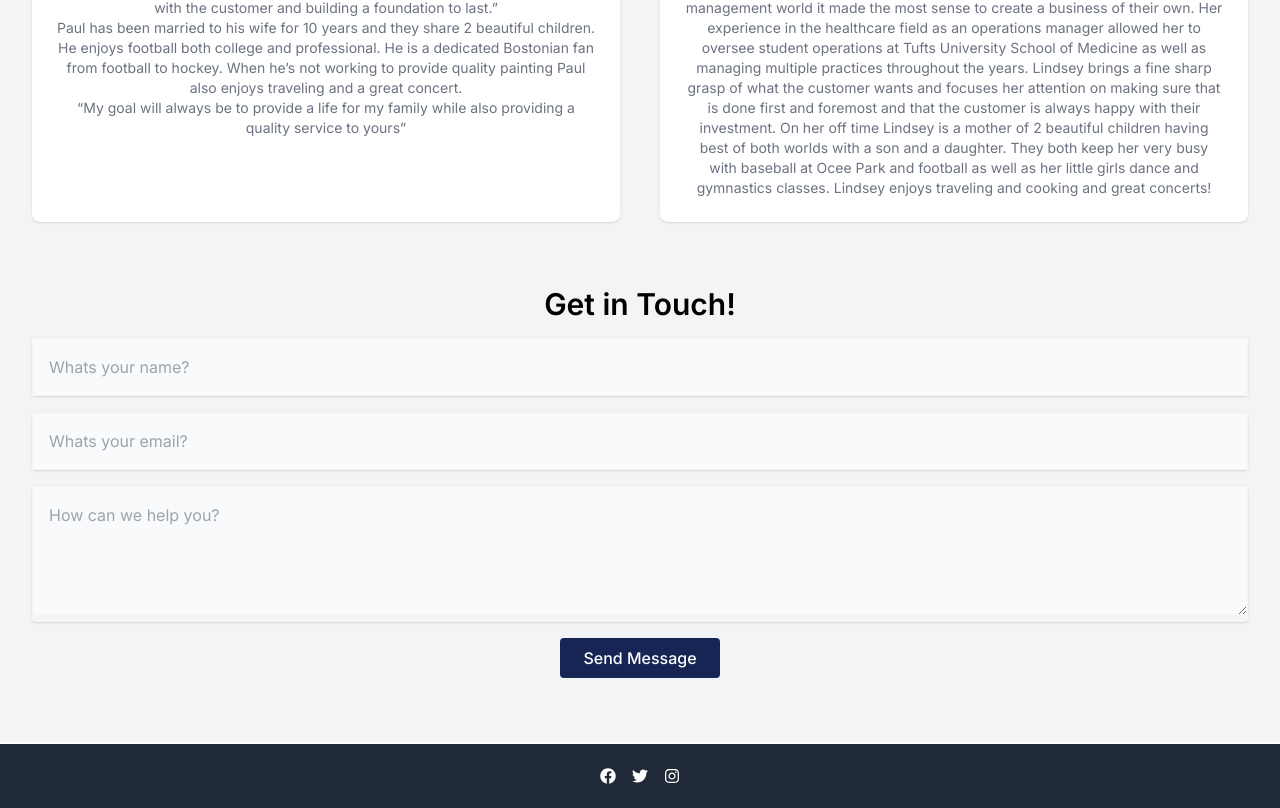
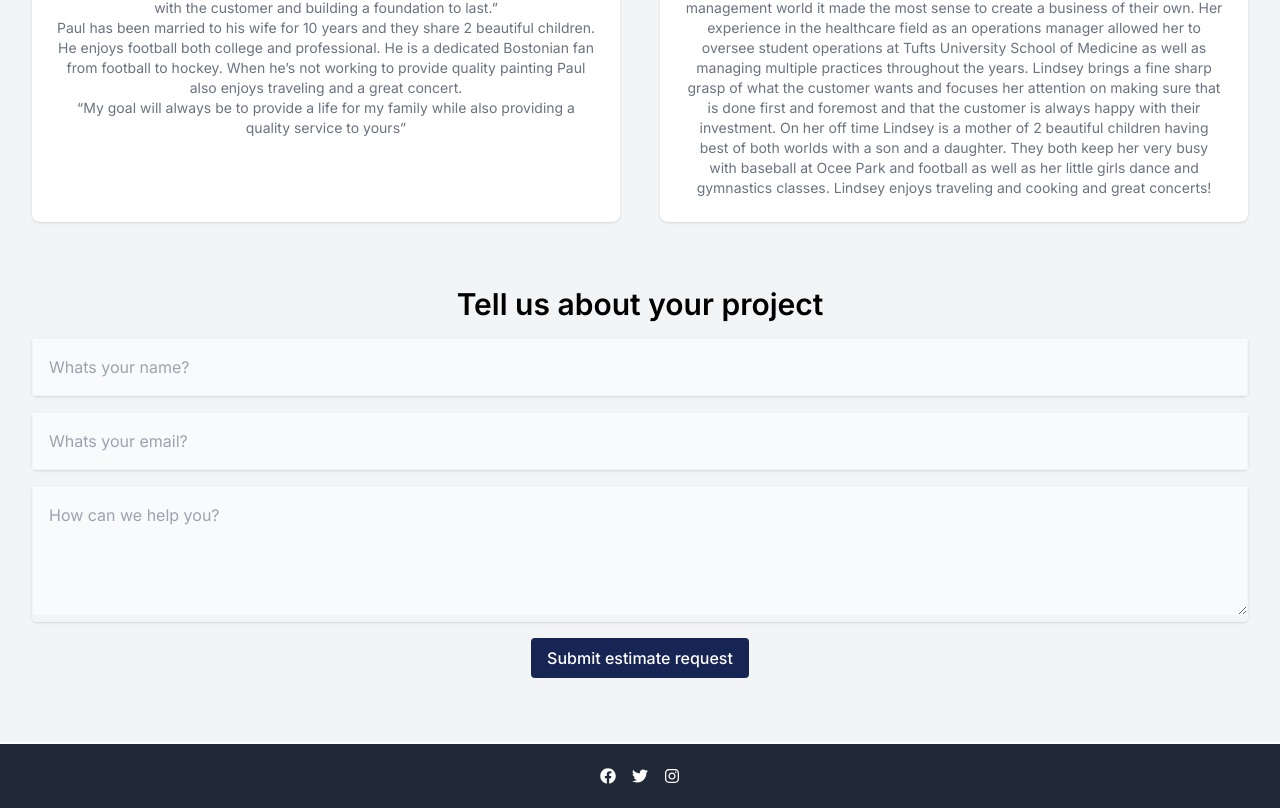
Before and after one commit to dnyiskn/robinsonpd, a Next.js app: page / in a window 1280 px wide. Shown: the part 2096-2904 px from the top of the page. Built offline with nearby package versions, Linux system fonts and the light colour scheme.

Commit message:
Cleaned up files and removed excess images

```diff
--- a/src/app/components/Contact.jsx
+++ b/src/app/components/Contact.jsx
@@ -39,7 +39,7 @@ export default function NewContactForm() {
   return (
     <div className="max-w-7xl mx-auto pb-16 px-4 sm:px-6 lg:px-8">
       <div className="flex justify-center">
-        <h3 className="text-3xl font-semibold">Get in Touch!</h3>
+        <h3 className="text-3xl font-semibold">Tell us about your project</h3>
       </div>
       <div>
         <form onSubmit={handleSubmit}>
@@ -85,9 +85,9 @@ export default function NewContactForm() {
             <button
               type="submit"
               disabled={loading}
-              className="px-4 py-2 w-40 bg-blue-950 text-white font-medium rounded mt-4"
+              className="px-4 py-2 bg-blue-950 text-white font-medium rounded mt-4 whitespace-nowrap hover:bg-blue-900"
             >
-              Send Message
+              Submit estimate request
             </button>
           </div>
         </form>
--- a/src/app/components/Navbar.jsx
+++ b/src/app/components/Navbar.jsx
@@ -1,6 +1,6 @@
 import Link from "next/link";
 import Image from "next/image";
-import styles from "./logo.module.css";
+import styles from "../page.module.css";
 const Navbar = () => {
   return (
     <nav className="bg-gray-800 border-b-[2px] border-white">
--- a/src/app/components/logo.module.css
+++ /dev/null
@@ -1,6 +0,0 @@
-.logo {
-  display: flex;
-  align-items: center;
-  font-family: serif;
-  font-weight: 100;
-}
--- a/src/app/page.module.css
+++ b/src/app/page.module.css
@@ -1,13 +1,20 @@
 .header {
   display: flex;
 }
+.logo {
+  display: flex;
+  align-items: center;
+  font-family: serif;
+  font-weight: 100;
+}
+
 .navbar {
   display: flex;
   flex-wrap: wrap;
   justify-content: center;
   align-items: center;
   padding: 1rem;
-  background-color: #20283a;
+  background-color: #212a39;
   overflow: hidden;
   box-shadow: 0 2px 4px rgba(0, 0, 0, 0.1);
 }
```
Also changed, not shown: public/images/headshot1.jpeg (deleted).
